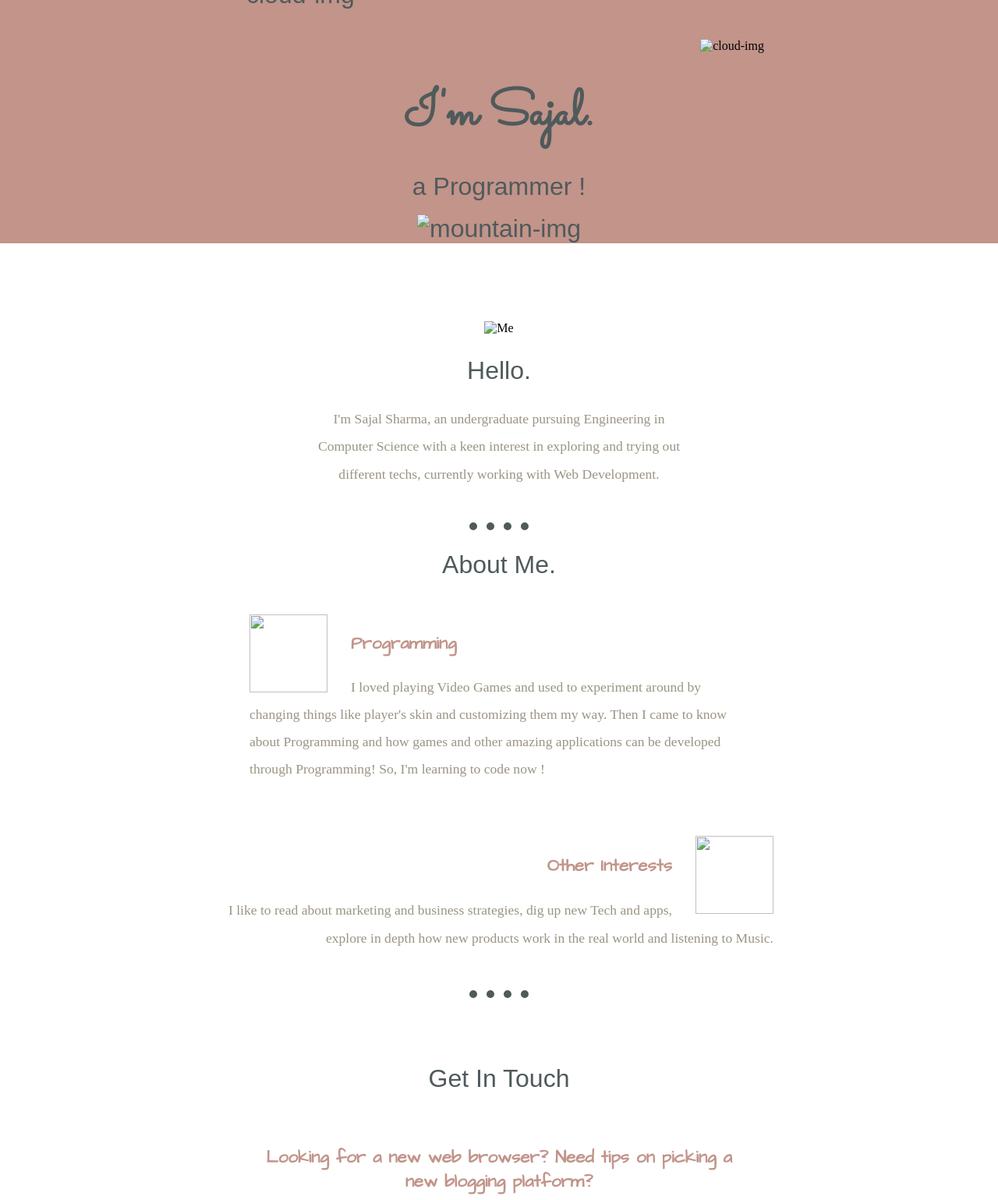
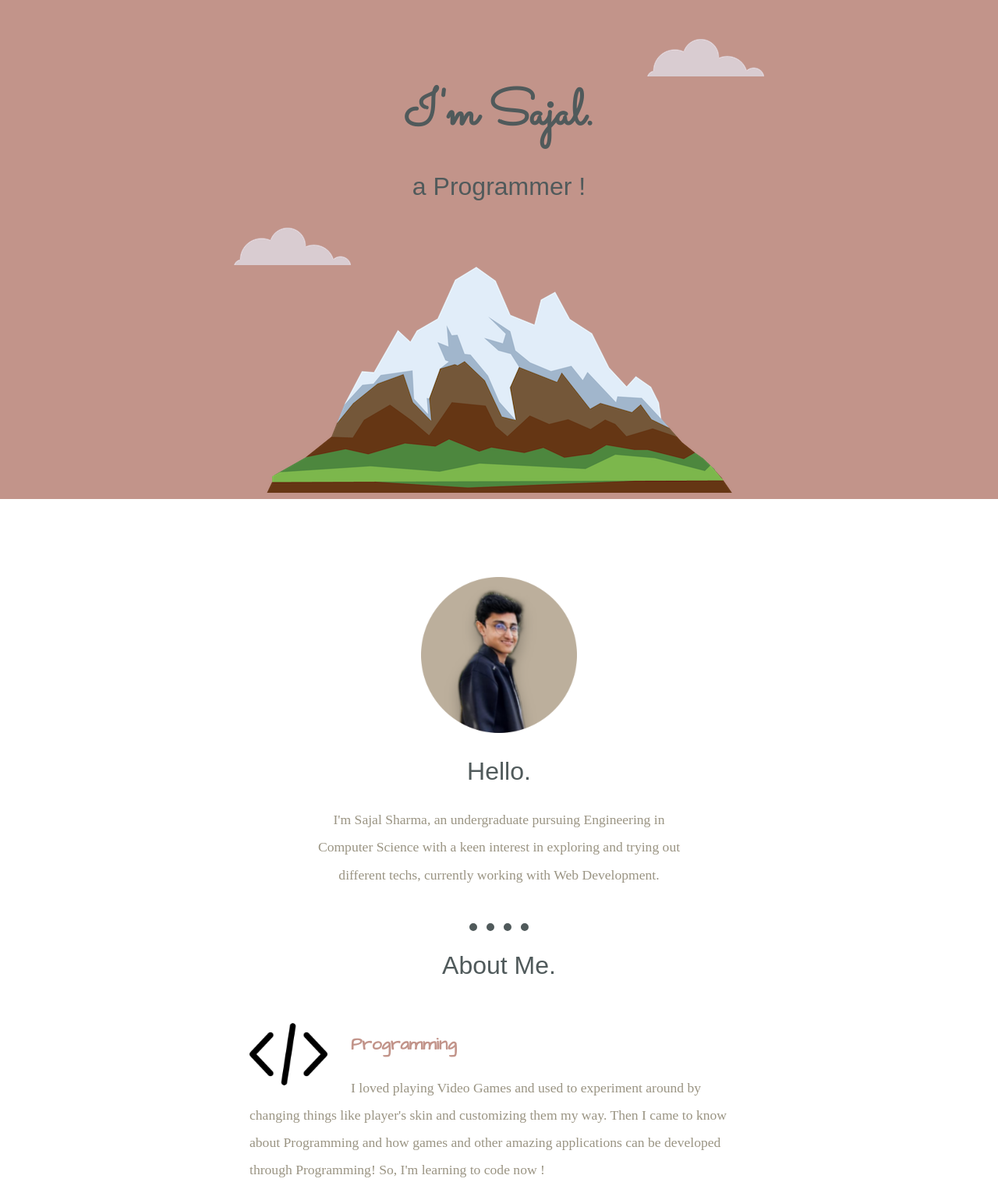
Before and after one commit to Sajal24/First_project, a plain HTML site: page index.html in a window 1280 px wide. Shown: the top 1539 px of the page at 78% size. Drawn offline with Linux system fonts and the light colour scheme; a web font is replaced by a local one.

Commit message:
Update index.html

```diff
--- a/index.html
+++ b/index.html
@@ -26,17 +26,17 @@
     <!--Section5 (43) - Learning Div-->
 
     <div class="top-container">
-        <img class="top-cloud" src="images/cloud.png" alt="cloud-img">
+        <img class="top-cloud" src="cloud.png" alt="cloud-img">
         <h1>I'm Sajal.</h1>
         <h2>a Programmer !</p>
-        <img class="bottom-cloud" src="images/cloud.png" alt="cloud-img">
-        <img src="images/mountain.png" alt="mountain-img">
+        <img class="bottom-cloud" src="cloud.png" alt="cloud-img">
+        <img src="mountain.png" alt="mountain-img">
         </div>
 
 
         <div class="middle-container">
             <div class="profile">
-              <img src="images/pp.png" alt="Me" style="width: 200px;height: 200px;">
+              <img src="pp.png" alt="Me" style="width: 200px;height: 200px;">
               <h2>Hello.</h2>
               <p class="intro">I'm Sajal Sharma, an undergraduate pursuing Engineering in Computer Science with a keen interest in exploring and trying out different techs,
                  currently working with Web Development.</p> <br> <br>
@@ -45,14 +45,14 @@
             <div class="interests">
               <h2>About Me.</h2> <br>
               <div class="row1">
-                <img class="coding" src="images/coding.png" alt="" width="100px" height="100px">
+                <img class="coding" src="coding.png" alt="" width="100px" height="100px">
                 <h3>Programming</h3>
                 <p>I loved playing Video Games and used to experiment around by changing things like player's skin and customizing them my way.
                   Then I came to know about Programming and how games and other amazing applications can be developed through Programming!
                   So, I'm learning to code now !</p>
               </div>
               <div class="row2">
-                <img class="poi" src="images/point-of-interest.png" alt="" width="100px" height="100px">
+                <img class="poi" src="point-of-interest.png" alt="" width="100px" height="100px">
                 <h3>Other Interests</h3>
                 <p>I like to read about marketing and business strategies, dig up new Tech and apps,
                   explore in depth how new products work in the real world and listening to Music.</p><br>
```
